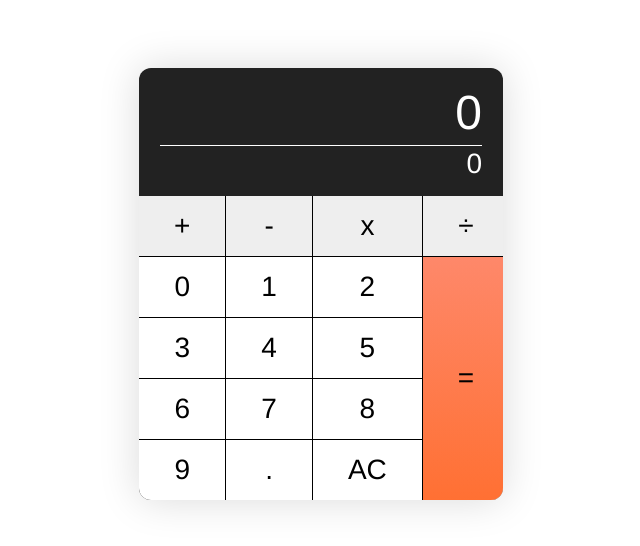
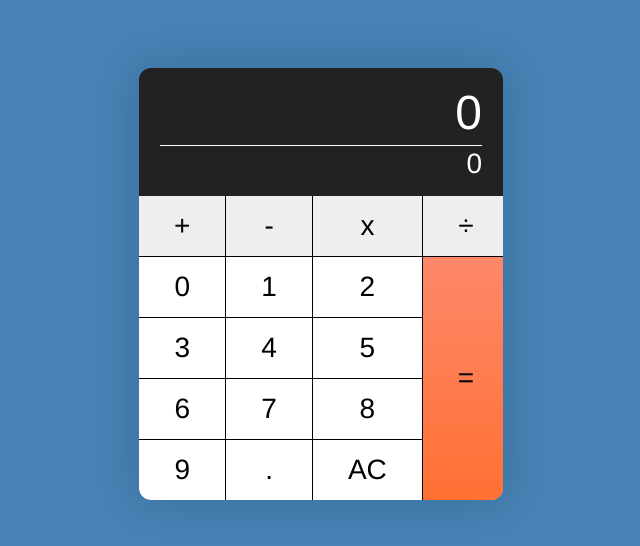
Before and after one commit to sarpisik/calculator, a plain HTML site: page index.html in a window 1280 px wide. Shown: the part 116-662 px from the top of the page, without its empty margins (319-959 px from the left). Drawn offline with Linux system fonts and the light colour scheme.

Commit message:
Add background color

```diff
--- a/index.css
+++ b/index.css
@@ -111,6 +111,7 @@ html {
 
 body {
   min-height: 100vh;
+  background-color: rgb(70, 130, 180);
 }
 
 #main {
```
